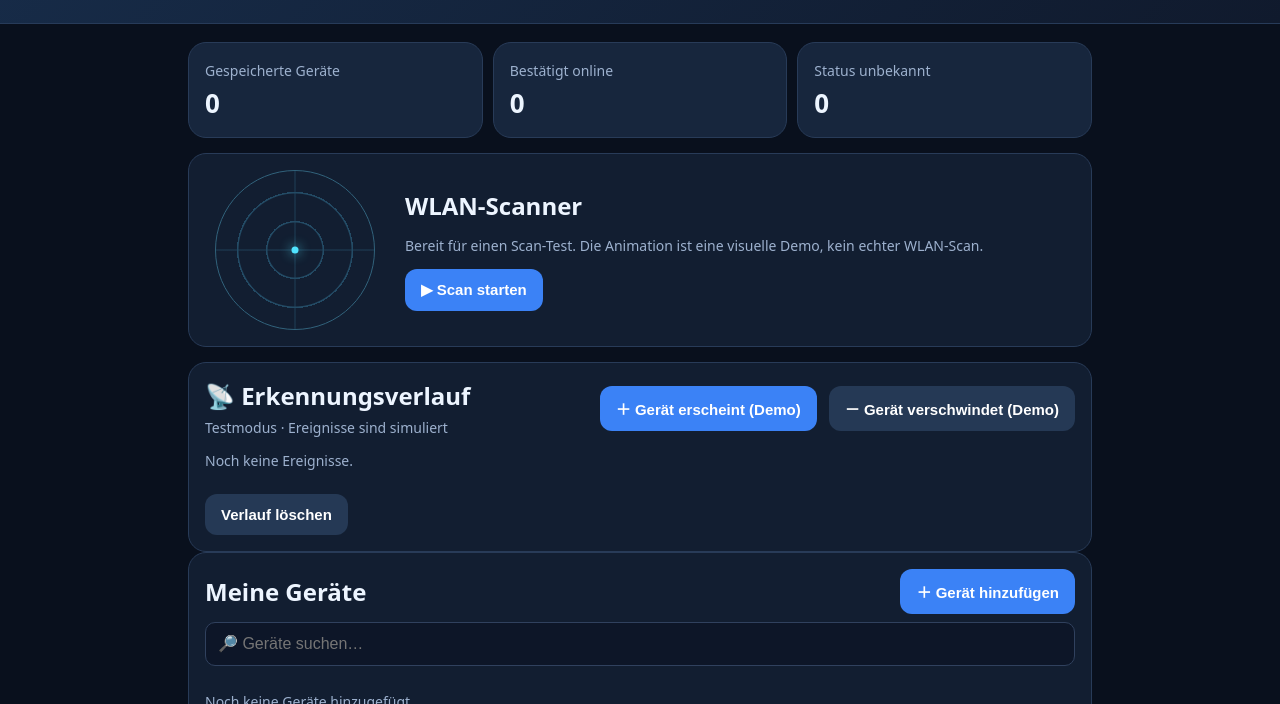
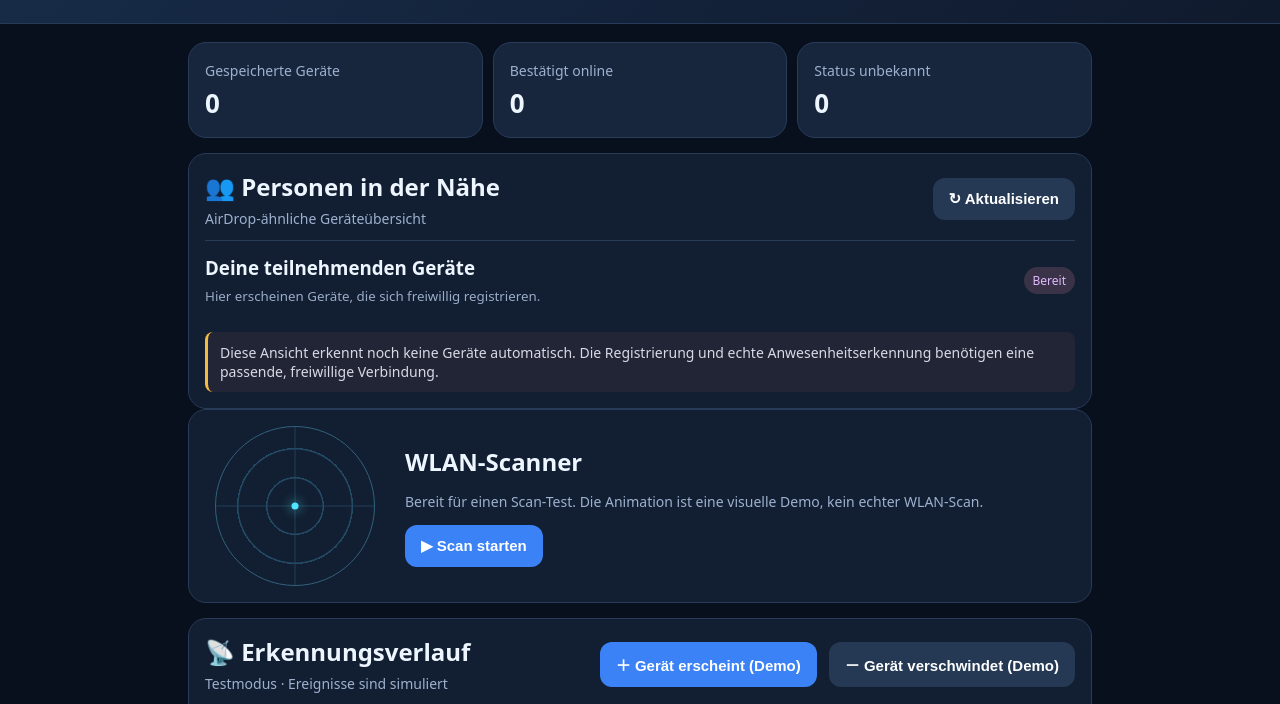
Before and after one commit to Gamer-king14/iPad-Control-, a plain HTML site: page index.html in a window 1280 px wide. Shown: the part 96-800 px from the top of the page. Drawn offline with Linux system fonts and the light colour scheme.

Commit message:
Add AirDrop-style nearby devices view

```diff
--- a/index.html
+++ b/index.html
@@ -6,6 +6,7 @@
  .scanner{display:grid;grid-template-columns:180px 1fr;gap:20px;align-items:center}.radar{width:160px;height:160px;margin:auto;border-radius:50%;position:relative;background:repeating-radial-gradient(circle,transparent 0 27px,#234b65 28px 29px),linear-gradient(90deg,transparent 49.5%,#234b65 50%,transparent 50.5%),linear-gradient(0deg,transparent 49.5%,#234b65 50%,transparent 50.5%);border:1px solid #31627b;overflow:hidden}.radar:before{content:"";position:absolute;inset:0;background:conic-gradient(transparent,rgba(53,211,255,.3),transparent 55deg);animation:spin 2.3s linear infinite;opacity:0}.scanning .radar:before{opacity:1}@keyframes spin{to{transform:rotate(360deg)}}.progress{height:8px;background:#23354e;border-radius:20px;overflow:hidden;margin:12px 0;display:none}.progress.show{display:block}.bar{height:100%;width:0;background:linear-gradient(90deg,#3b82f6,#43e0ff);transition:width .1s}.result{padding:12px;background:#172840;border-radius:12px;margin-top:10px;display:none}.result.show{display:block}.search{width:100%;background:#0d1628;border:1px solid #30415e;border-radius:10px;padding:12px;color:white;margin:8px 0 12px;font-size:16px}@media(max-width:600px){.scanner{grid-template-columns:1fr;text-align:center}.radar{width:140px;height:140px}}</style></head><body>
 <header><h1>📱 iPad Control</h1><p>Geräteübersicht · lokales Dashboard</p></header><main class="wrap">
 <div class="stats"><div class="stat"><span class="muted">Gespeicherte Geräte</span><b id="total">0</b></div><div class="stat"><span class="muted">Bestätigt online</span><b id="online">0</b></div><div class="stat"><span class="muted">Status unbekannt</span><b id="unknown">0</b></div></div>
+<section class="panel" id="nearbyPanel"><div class="row"><div><h2 style="margin:0">👥 Personen in der Nähe</h2><p class="muted" style="margin:6px 0 0">AirDrop-ähnliche Geräteübersicht</p></div><button id="nearbyRefresh" class="secondary">↻ Aktualisieren</button></div><div id="nearbyList" style="margin-top:12px"><div class="device"><div><h3>Deine teilnehmenden Geräte</h3><small>Hier erscheinen Geräte, die sich freiwillig registrieren.</small></div><span class="pill">Bereit</span></div></div><div class="hint" style="margin-top:12px">Diese Ansicht erkennt noch keine Geräte automatisch. Die Registrierung und echte Anwesenheitserkennung benötigen eine passende, freiwillige Verbindung.</div></section>
 <section class="panel scanpanel" id="scanpanel"><div class="radar" aria-label="Radar-Animation"></div><div><h2 style="margin:0 0 6px">WLAN-Scanner</h2><p class="muted" id="scanmsg">Bereit für einen Scan-Test. Die Animation ist eine visuelle Demo, kein echter WLAN-Scan.</p><div class="progress" id="progress"><div class="bar" id="bar"></div></div><div class="scancontrols"><button id="scan">▶ Scan starten</button></div><div class="result" id="result"></div></div></section>
 
 <section class="panel" id="eventsPanel" style="margin-top:15px"><div class="row"><div><h2 style="margin:0">📡 Erkennungsverlauf</h2><p class="muted" style="margin:6px 0 0">Testmodus · Ereignisse sind simuliert</p></div><div class="row"><button id="simulateArrival">＋ Gerät erscheint (Demo)</button><button class="secondary" id="simulateLeave">－ Gerät verschwindet (Demo)</button></div></div><div id="events" style="margin-top:12px"><p class="muted">Noch keine Ereignisse.</p></div><button class="secondary" id="clearEvents" style="margin-top:10px">Verlauf löschen</button></section>
```
